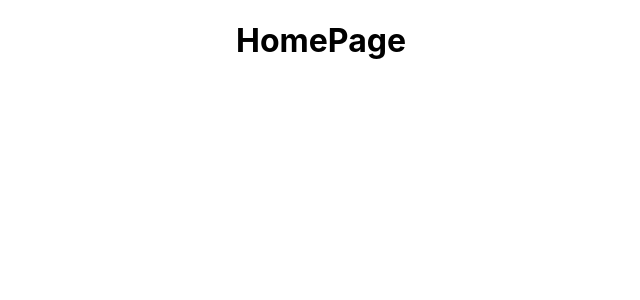
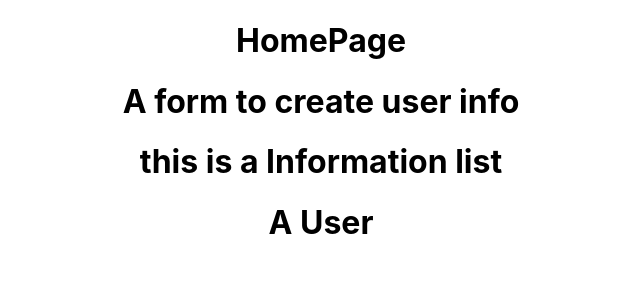
Before and after one commit to Danielthapa/TreeLeaf-Form-Task, a React (Create React App) app: page / in a window 1280 px wide. Shown: the top 300 px of the page, without its empty margins (319-959 px from the left). Built offline with nearby package versions, Linux system fonts and the light colour scheme.

Commit message:
added userInfo form and Info List

```diff
--- a/src/HomePage.js
+++ b/src/HomePage.js
@@ -1,4 +1,6 @@
-import React, { Component } from 'react'
+import React, { Component } from 'react';
+import InfoForm from './components/InfoForm';
+import InfoList from './components/InfoList';
 
 class HomePage extends Component {
 
@@ -6,6 +8,8 @@ class HomePage extends Component {
         return(
             <div>
                 <h1>HomePage</h1>
+                <InfoForm/>
+                <InfoList/>
             </div>
         )
     }
--- /dev/null
+++ b/src/components/InfoForm.js
@@ -0,0 +1,12 @@
+import React from 'react'
+
+function InfoForm() {
+
+    return(
+        <div>
+            <h1>A form to create user info</h1>
+        </div>
+    )
+}
+
+export default InfoForm;
--- /dev/null
+++ b/src/components/InfoList.js
@@ -0,0 +1,15 @@
+import React from 'react';
+import UserInfo from './UserInfo';
+
+function InfoList() {
+
+    return(
+
+        <div>
+            <h1>this is a Information list</h1>
+            <UserInfo/>
+        </div>
+    )
+}
+
+export default InfoList;
```
